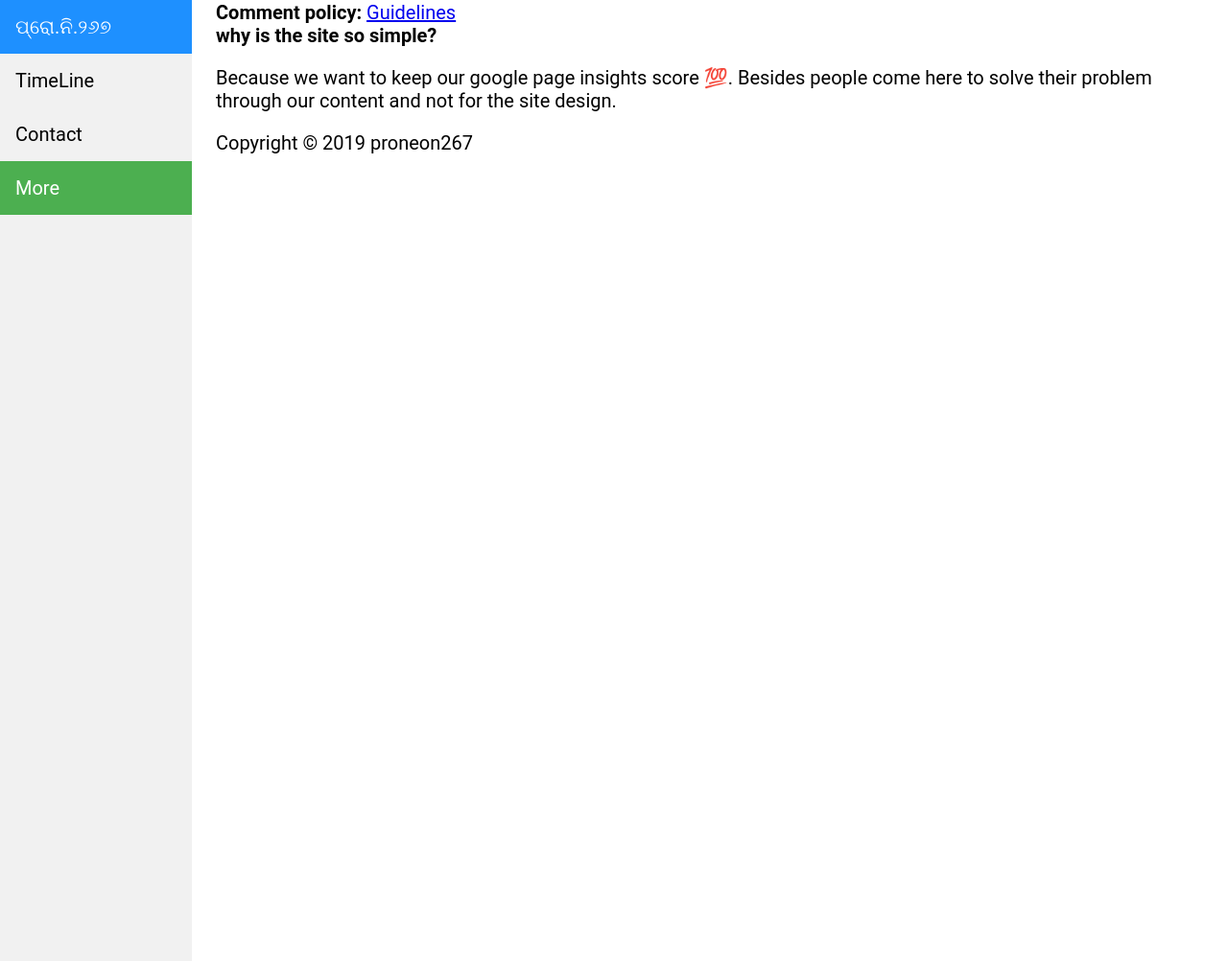
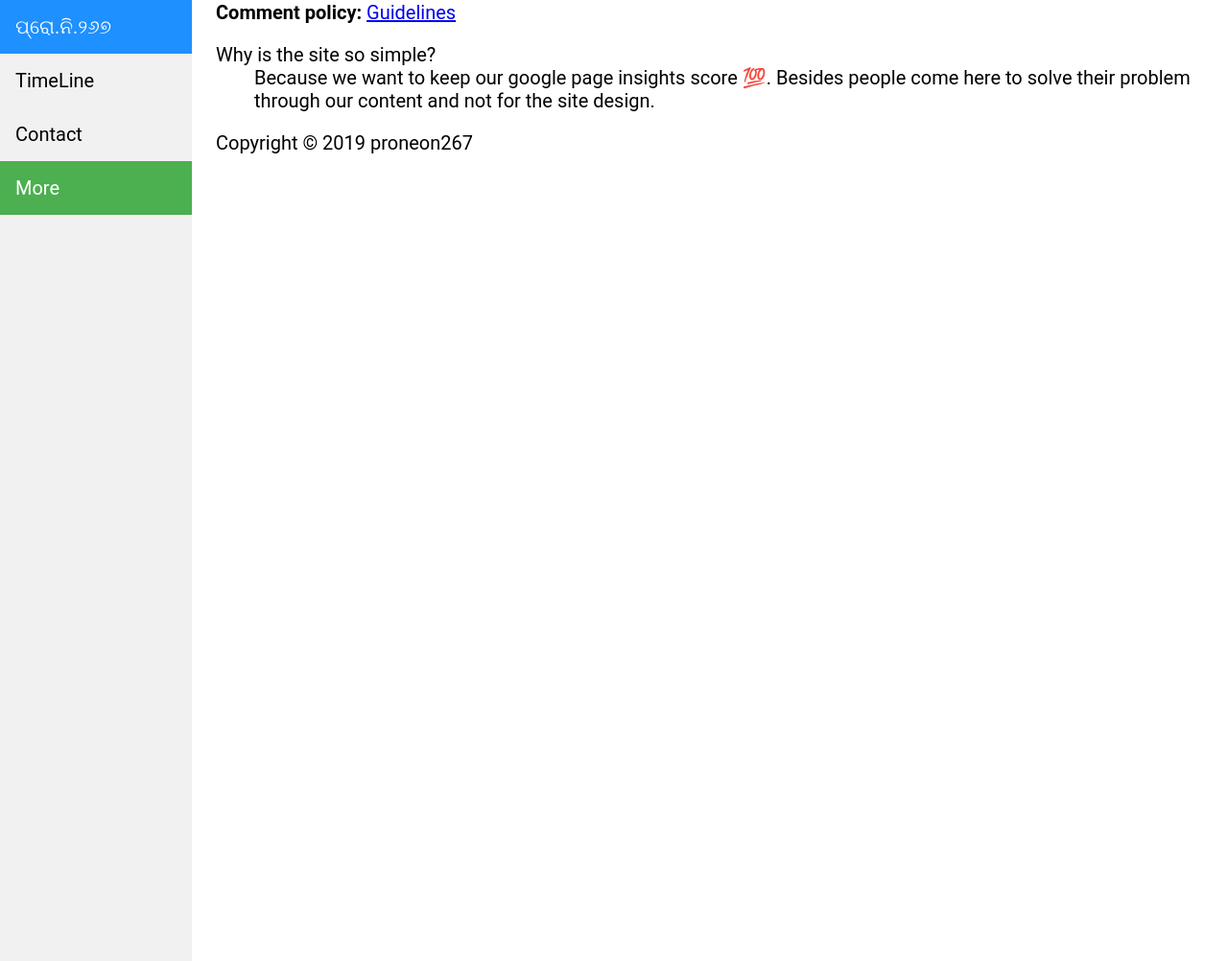
Before and after one commit to proneon267/proneon267.github.io, a Jekyll site: the page built from more/index.html, in a window 1280 px wide and 1002 px high. Shown: the whole window at 96% size. Built offline with Jekyll 4.4.1, drawn with Linux system fonts in a browser that asks for light colours.

Commit message:
Update index.html

```diff
--- a/more/index.html
+++ b/more/index.html
@@ -6,8 +6,10 @@ morestatus: active
 <b>Comment policy:</b>
 <a href="guidelines.html">Guidelines</a>
 <br>
-<b>why is the site so simple?</b>
-<p>Because we want to keep our google page
+<dl>
+<dt>Why is the site so simple?</dt>
+<dd>Because we want to keep our google page
 insights score 💯. Besides people come here to
 solve their problem through our content
-and not for the site design.</p>
+and not for the site design.</dd>
+</dl>
```
